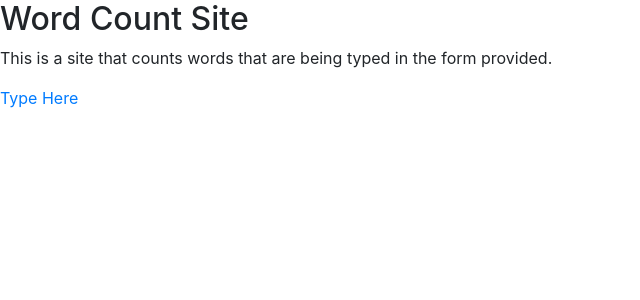
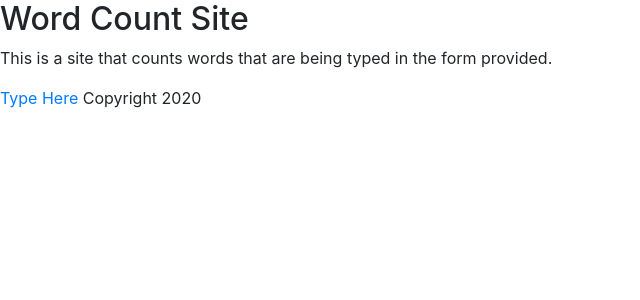
Before and after one commit to Flashdaniel/wordcount-project, a Django app: page /about/ in a window 1280 px wide. Shown: the top 300 px of the page, without its empty margins (0-640 px from the left). Run offline with Django 3.2, Linux system fonts and the light colour scheme; some libraries are stand-ins or nearby versions.

Commit message:
I added copyright

```diff
--- a/templates/about.html
+++ b/templates/about.html
@@ -3,4 +3,5 @@
   <h2>Word Count Site</h2>
   <p>This is a site that counts words that are being typed in the form provided.</p>
   <a href="{% url 'home' %}">Type Here</a>
+  Copyright 2020
 {% endblock %}
```
